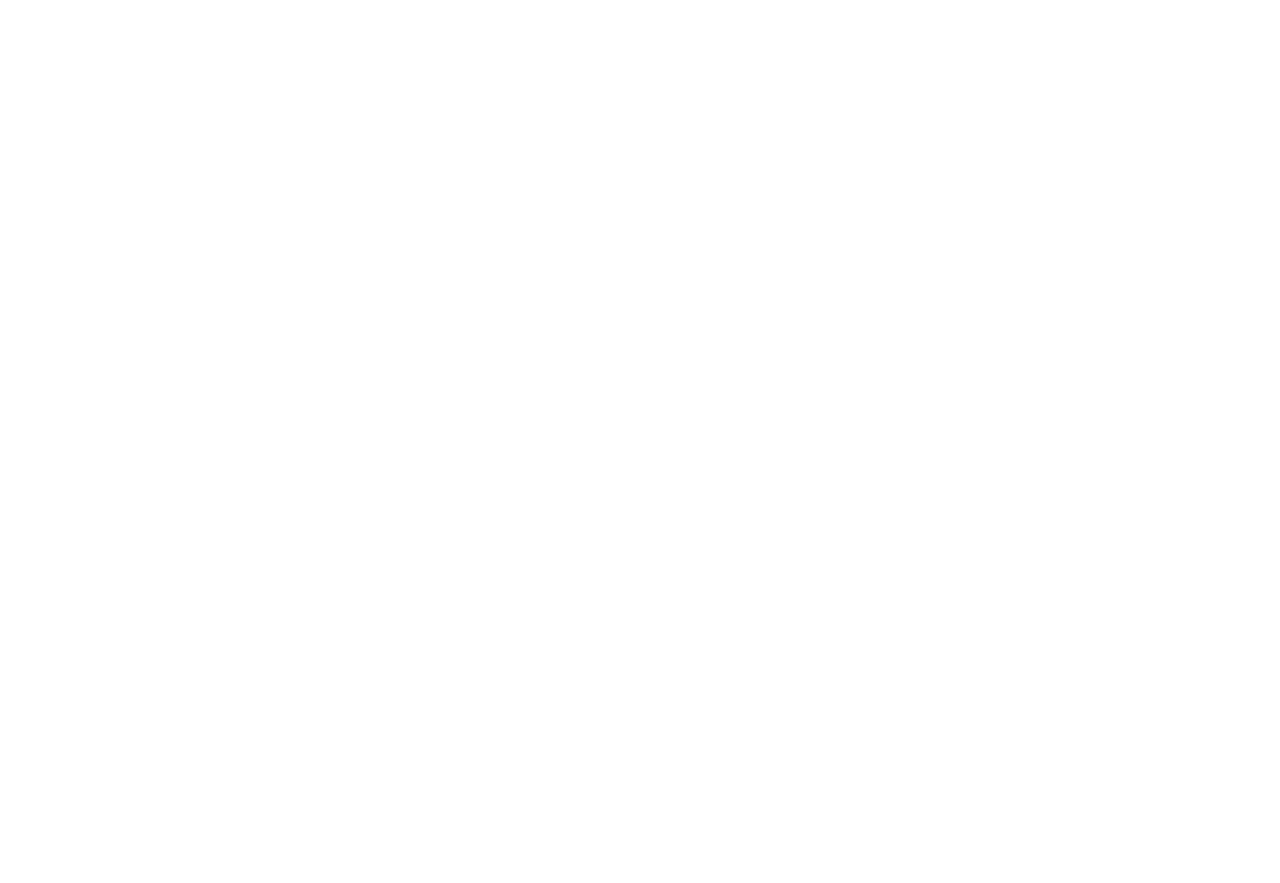
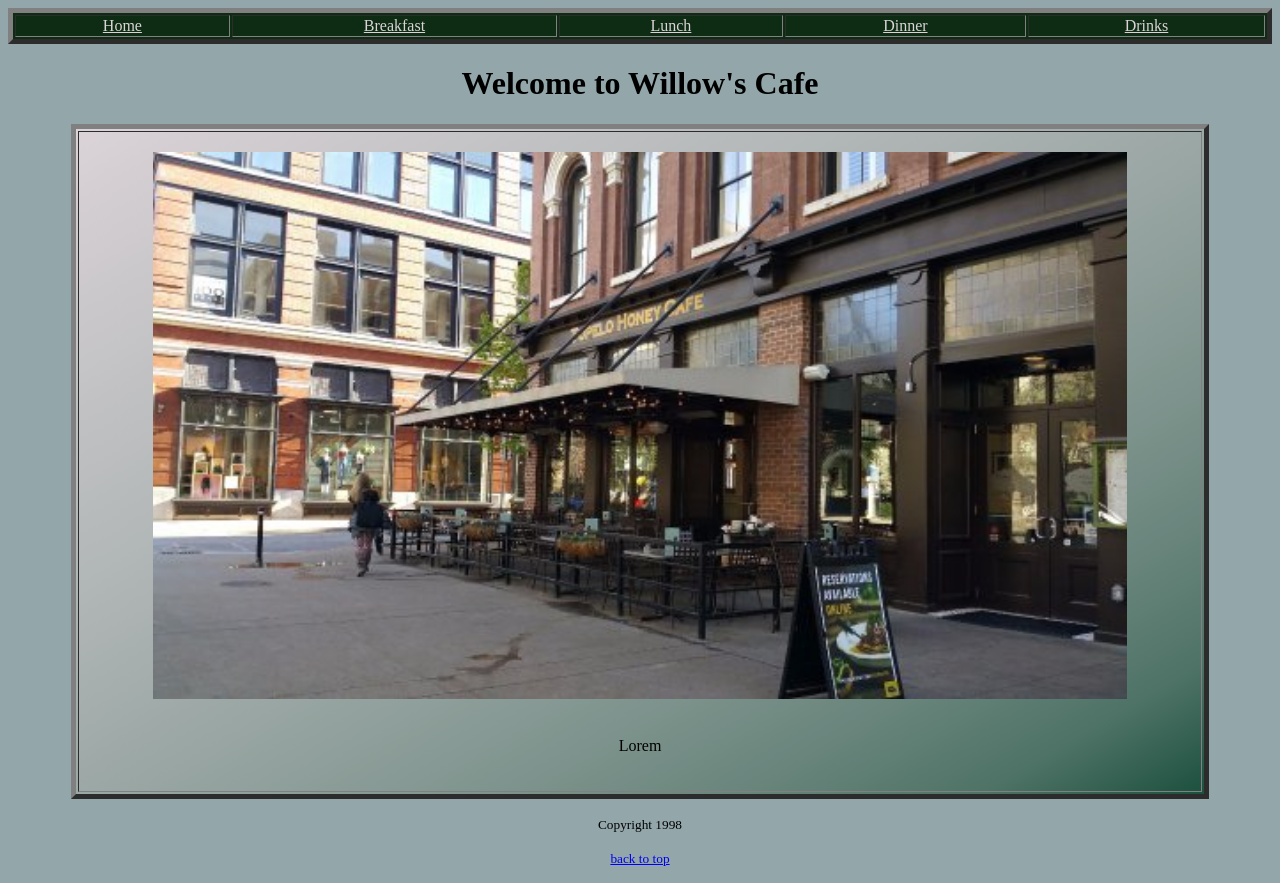
Before and after one commit to LeePedersen/cafe-menu, a plain HTML site: page lunch.html in a window 1280 px wide. Before the commit the page ends 800 px from the top, so only its background shows below. Drawn offline with Linux system fonts and the light colour scheme.

Commit message:
complete basic styles

```diff
--- a/lunch.html
+++ b/lunch.html
@@ -0,0 +1,37 @@
+<!DOCTYPE html>
+<html lang="en" dir="ltr">
+  <head>
+    <meta charset="utf-8">
+    <title>Willow's Cafe</title>
+  </head>
+  <body bgcolor="#93A7AB">
+    <!-- NAVIGATION -->
+    <table width="100%" border="5" bgcolor="#0E2C14" link-color="ffffff">
+      <tr>
+        <td align="center"><a href="index.html" style="color:#DBD3D8;">Home</a></td>
+        <td align="center"><a href="breakfast.html" style="color:#DBD3D8;">Breakfast</a></td>
+        <td align="center"><a href="lunch.html" style="color:#DBD3D8;">Lunch</a></td>
+        <td align="center"><a href="dinner.html" style="color:#DBD3D8;">Dinner</a></td>
+        <td align="center"><a href="drinks.html" style="color:#DBD3D8;">Drinks</a></td>
+      </tr>
+    </table>
+    <center>
+      <h1>Welcome to Willow's Cafe</h1>
+      <table style="background: linear-gradient(to top left, #1C503E, 30%, #DBD3D8" border="5" width="90%" cellpadding="20px">
+        <tr>
+          <td align="center" >
+            <img src="img/storefront.jpg" alt="our cafe" width="90%">
+            <br>
+            <br>
+            <p>Lorem</p>
+          </td>
+        </tr>
+      </table>
+
+      <footer>
+        <p><small>Copyright 1998</small></p>
+        <p><small><a href="#">back to top</a></small></p>
+      </footer>
+    </center>
+  </body>
+</html>
```
Also changed, not shown: breakfast.html (+37 -0 lines), dinner.html (+37 -0 lines), drinks.html (+37 -0 lines), index.html (+11 -9 lines), img/storefront.jpg (added).
